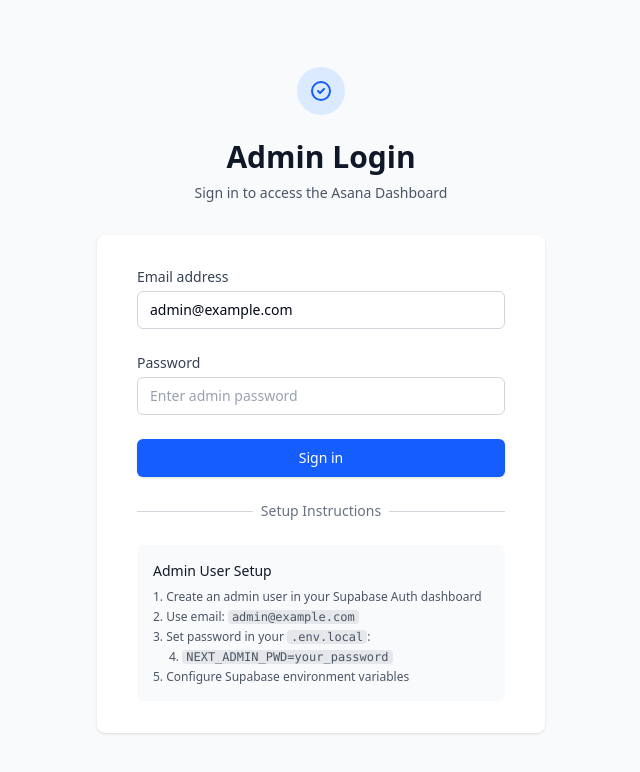
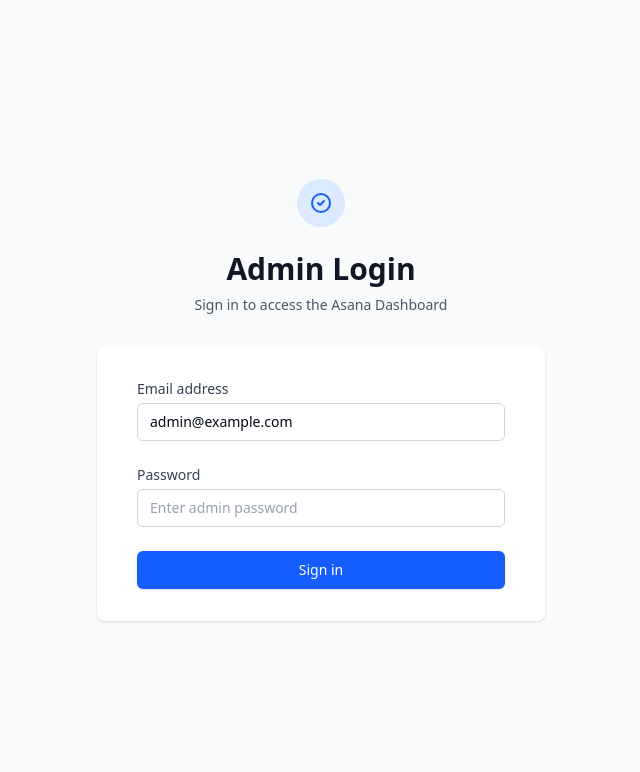
Before and after one commit to pcbimon/asana-report-nextjs, a Next.js app: page /login in a window 1280 px wide. Shown: the top 772 px of the page, without its empty margins (319-959 px from the left). Built offline with nearby package versions, Linux system fonts and the light colour scheme; no server answers.

Commit message:
Remove admin user setup instructions from login page

```diff
--- a/app/login/page.tsx
+++ b/app/login/page.tsx
@@ -133,32 +133,6 @@
               </button>
             </div>
           </form>
-
-          <div className="mt-6">
-            <div className="relative">
-              <div className="absolute inset-0 flex items-center">
-                <div className="w-full border-t border-gray-300" />
-              </div>
-              <div className="relative flex justify-center text-sm">
-                <span className="px-2 bg-white text-gray-500">Setup Instructions</span>
-              </div>
-            </div>
-
-            <div className="mt-6">
-              <div className="bg-gray-50 rounded-md p-4">
-                <h4 className="text-sm font-medium text-gray-900 mb-2">Admin User Setup</h4>
-                <ol className="text-xs text-gray-600 space-y-1 list-decimal list-inside">
-                  <li>Create an admin user in your Supabase Auth dashboard</li>
-                  <li>Use email: <code className="bg-gray-200 px-1 rounded">admin@example.com</code></li>
-                  <li>Set password in your <code className="bg-gray-200 px-1 rounded">.env.local</code>:</li>
-                  <li className="ml-4">
-                    <code className="bg-gray-200 px-1 rounded text-xs">NEXT_ADMIN_PWD=your_password</code>
-                  </li>
-                  <li>Configure Supabase environment variables</li>
-                </ol>
-              </div>
-            </div>
-          </div>
         </div>
       </div>
     </div>
```
